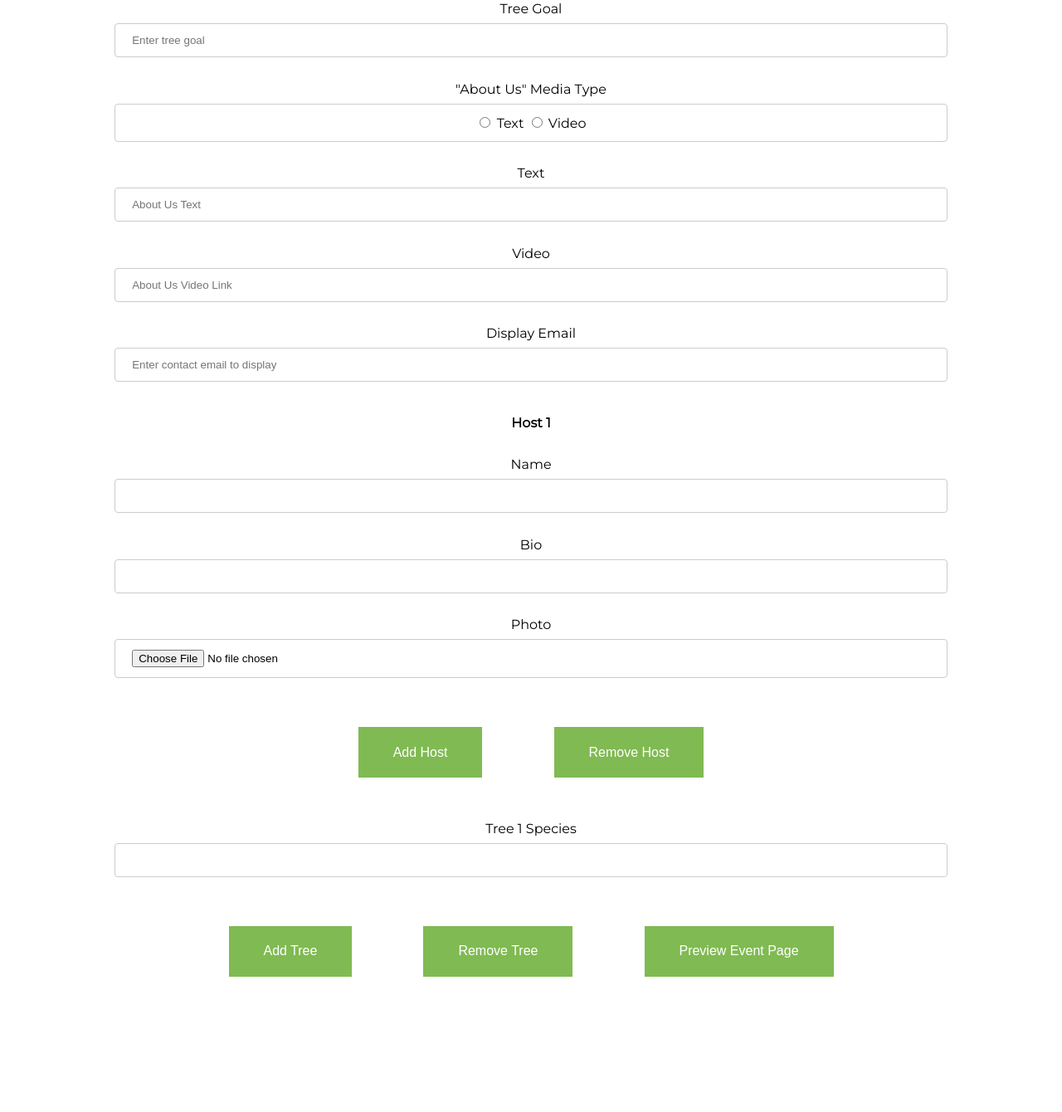
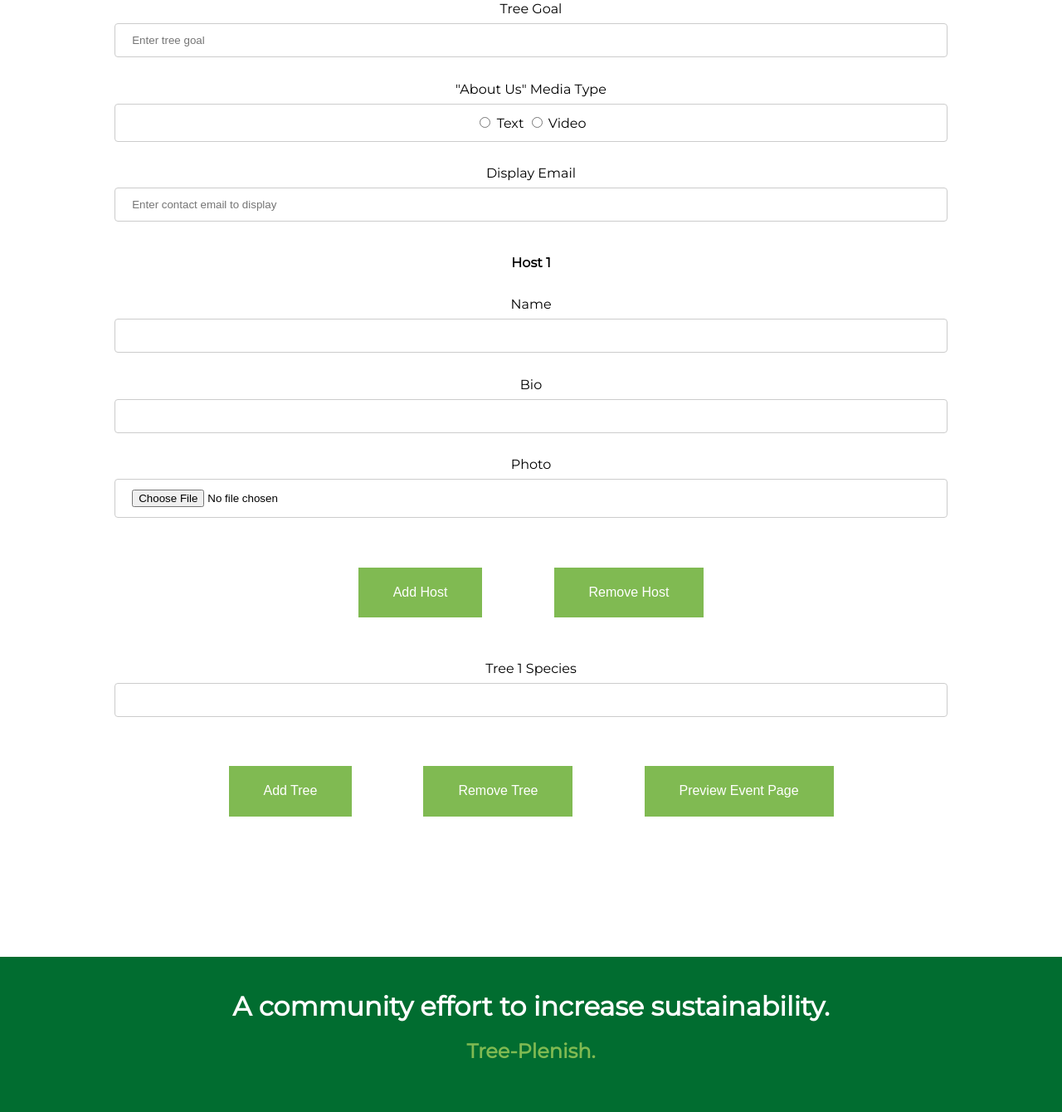
Before and after one commit to tree-plenish/event-pages-preview, a Flask app: page / in a window 1280 px wide. Shown: the part 588-1928 px from the top of the page at 83% size. Run offline with Flask 2, Linux system fonts and the light colour scheme.

Commit message:
Make fields required, toggle text/video

```diff
--- a/static/css/form.css
+++ b/static/css/form.css
@@ -40,3 +40,7 @@
 .form-group {
     padding: 1%;
 }
+
+#text-group, #video-group {
+    display: none;
+}
--- a/static/js/form.js
+++ b/static/js/form.js
@@ -16,19 +16,20 @@
     title.innerHTML = 'Host ' + host_num;
 
     field_group.appendChild(title);
-    field_group.appendChild(host_field('Name', 'text', 'host' + host_num + '_name'));
-    field_group.appendChild(host_field('Bio', 'text', 'host' + host_num + '_bio'));
-    field_group.appendChild(host_field('Photo', 'file', 'host' + host_num + '_photo'));
+    field_group.appendChild(host_field('Name', 'text', 'host' + host_num + '_name', true));
+    field_group.appendChild(host_field('Bio', 'text', 'host' + host_num + '_bio', true));
+    field_group.appendChild(host_field('Photo', 'file', 'host' + host_num + '_photo', false));
 
     host_fields.appendChild(field_group);
 }
 
-function host_field(label_text, type, name) {
+function host_field(label_text, type, name, required) {
     var field = document.createElement('div');
     field.setAttribute('class', 'form-group');
     var label = document.createElement('label');
     label.innerHTML = label_text;
-    var input = document.createElement('input')
+    var input = document.createElement('input');
+    if (required) input.setAttribute('required', '');
     input.setAttribute('type',type);
     input.setAttribute('name',name);
     input.setAttribute('class','form-control');
@@ -49,6 +50,7 @@
     input.setAttribute('type','text');
     input.setAttribute('name','tree' + tree_num + '_species');
     input.setAttribute('class','form-control');
+    input.setAttribute('required', '');
 
     field_group.appendChild(label);
     field_group.appendChild(input);
@@ -78,3 +80,13 @@
         tree_fields.removeChild(fields[(fields.length) - 1]);
     }
 }
+
+function selectMediaType(selected) {
+    if (selected.value == "Text") {
+        document.getElementById("text-group").style.setProperty("display", "block");
+        document.getElementById("video-group").style.setProperty("display", "none");
+    } else {
+        document.getElementById("video-group").style.setProperty("display", "block");
+        document.getElementById("text-group").style.setProperty("display", "none");
+    }
+}
--- a/templates/form.html
+++ b/templates/form.html
@@ -15,55 +15,55 @@
 
           <div class="form-group">
             <label>School Name</label>
-            <input type="text" class="form-control" id="name" name="name" placeholder="Enter school name">
+            <input type="text" class="form-control" id="name" name="name" placeholder="Enter school name" required>
           </div>
           <div class="form-group">
             <label>School State</label>
-            <input type="text" class="form-control" id="state" name="state" placeholder="Enter school state">
+            <input type="text" class="form-control" id="state" name="state" placeholder="Enter school state" required>
           </div>
           <div class="form-group">
             <label>Event Date</label>
-            <input type="date" class="form-control" id="date" name="date" placeholder="Select event date">
+            <input type="date" class="form-control" id="date" name="date" placeholder="Select event date" required>
           </div>
 
           <div class="form-group">
             <label>Event Type</label>
             <br>
             <div class="radio-group">
-              <input type="radio" id="text" name="pickup_only" value="True">
+              <input type="radio" id="text" name="pickup_only" value="True" required>
               <label for="True">Pickup Only</label>
-              <input type="radio" id="video" name="pickup_only" value="False">
+              <input type="radio" id="video" name="pickup_only" value="False" required>
               <label for="False">Volunteer Planting</label>
             </div>
           </div>
 
           <div class="form-group">
             <label>Tree Goal</label>
-            <input type="number" class="form-control" id="tree_goal" name="tree_goal" placeholder="Enter tree goal">
+            <input type="number" class="form-control" id="tree_goal" name="tree_goal" placeholder="Enter tree goal" required>
           </div>
 
           <div class="form-group">
             <label>"About Us" Media Type</label>
             <br>
             <div class="radio-group">
-              <input type="radio" id="text" name="media_type" value="Text">
+              <input type="radio" id="text" name="media_type" onchange="selectMediaType(this);" value="Text" required>
               <label for="Text">Text</label>
-              <input type="radio" id="video" name="media_type" value="Video">
+              <input type="radio" id="video" name="media_type" onchange="selectMediaType(this);" value="Video" required>
               <label for="Video">Video</label>
             </div>
           </div>
-          <div class="form-group">
-            <label>Text</label>
-            <input type="text" class="form-control" id="text" name="text" placeholder="About Us Text">
+          <div class="form-group" id="text-group">
+            <label id="text-text">Text</label>
+            <input type="text" class="form-control" id="text-box" name="text" placeholder="About Us Text">
           </div>
-          <div class="form-group">
-            <label>Video</label>
-            <input type="text" class="form-control" id="video" name="video" placeholder="About Us Video Link">
+          <div class="form-group" id="video-group">
+            <label id="video-text">Video</label>
+            <input type="text" class="form-control" id="video-box" name="video" placeholder="About Us Video Link">
           </div>
 
           <div class="form-group">
             <label>Display Email</label>
-            <input type="email" class="form-control" id="display_email" name="display_email" placeholder="Enter contact email to display">
+            <input type="email" class="form-control" id="display_email" name="display_email" placeholder="Enter contact email to display" required>
           </div>
 
 
@@ -72,11 +72,11 @@
               <h4>Host 1</h4>
               <div class="form-group">
                 <label>Name</label>
-                <input type="text" class="form-control" name="host1_name" placeholder="">
+                <input type="text" class="form-control" name="host1_name" placeholder="" required>
               </div>
               <div class="form-group">
                 <label>Bio</label>
-                <input type="text" class="form-control" name="host1_bio" placeholder="">
+                <input type="text" class="form-control" name="host1_bio" placeholder="" required>
               </div>
               <div class="form-group">
                 <label>Photo</label>
@@ -91,7 +91,7 @@
           <div id="tree-fields">
             <div class="form-group">
               <label>Tree 1 Species</label>
-              <input type="text" class="form-control" name="tree1_species" placeholder="">
+              <input type="text" class="form-control" name="tree1_species" placeholder="" required>
             </div>
           </div>
           <button type="button" id="add-tree-fields">Add Tree</button>
```
